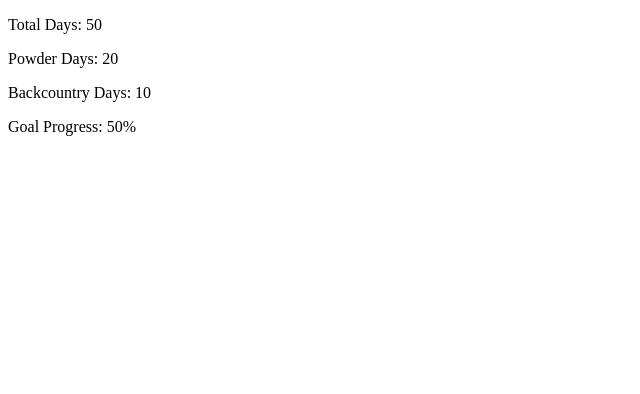
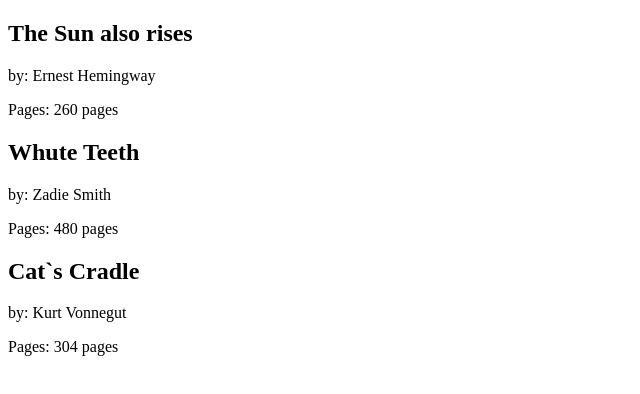
Before and after one commit to nora-vasileva/react-is-fun, a React (Create React App) app: page / in a window 1280 px wide. Shown: the top 394 px of the page, without its empty margins (0-640 px from the left). Built offline with nearby package versions, Linux system fonts and the light colour scheme.

Commit message:
compose components

```diff
--- a/src/index.js
+++ b/src/index.js
@@ -1,71 +1,27 @@
 import React, {Component} from 'react'
 import ReactDOM from 'react-dom'
 
-let SkiData = {
-    total: 50,
-    powder: 20,
-    backcountry: 10,
-    goal: 100
-}
-
-const getPercent = decimal => {
-    return decimal*100 + '%'
-}
-
-const calcGoalProgress = (total, goal) => {
-    return getPercent(total/goal)
-}
-
-const SkiDayCounter = ({total, backcountry, powder, goal}) => {
-    return (
+const Book = ({author, title, pages}) => {
+    return(
         <section>
-                <div>
-                    <p>Total Days: {total}</p>
-                </div>
-                <div>
-                    <p>Powder Days: {powder}</p>
-                </div>
-                <div>
-                    <p>Backcountry Days: {backcountry}</p>
-                </div>
-                <div>
-                    <p>Goal Progress: {calcGoalProgress(total, goal)}</p>
-                </div>
-            </section>
+            <h2>{title}</h2>
+            <p>by: {author}</p>
+            <p>Pages: {pages} pages</p>
+        </section>
     )
 }
 
-// class SkiDayCounter extends Component {
-//     getPercent = decimal => {
-//         return decimal * 100 + '%'
-//     }
-
-//     calcGoalProgress = (total, goal) => {
-//         return this.getPercent(total/goal)
-//     }
-
-//     render() {
-//         const {total, powder, backcountry, goal} = this.props;
-//         return (
-//             <section>
-//                 <div>
-//                     <p>Total Days: {total}</p>
-//                 </div>
-//                 <div>
-//                     <p>Powder Days: {powder}</p>
-//                 </div>
-//                 <div>
-//                     <p>Backcountry Days: {backcountry}</p>
-//                 </div>
-//                 <div>
-//                     <p>Goal Progress: {this.calcGoalProgress(total, goal)}</p>
-//                 </div>
-//             </section>
-//         )
-//     }
-// }
+const Library = () => {
+    return(
+        <div>
+            <Book title='The Sun also rises' author='Ernest Hemingway' pages={260} />
+            <Book title='Whute Teeth' author='Zadie Smith' pages={480} />
+            <Book title='Cat`s Cradle' author='Kurt Vonnegut' pages={304} />
+        </div>
+    )
+}
 
 ReactDOM.render(
-    <SkiDayCounter total={SkiData.total} powder={SkiData.powder} backcountry={SkiData.backcountry} goal={SkiData.goal} />,
+    <Library />,
     document.getElementById('root')
 )
```
